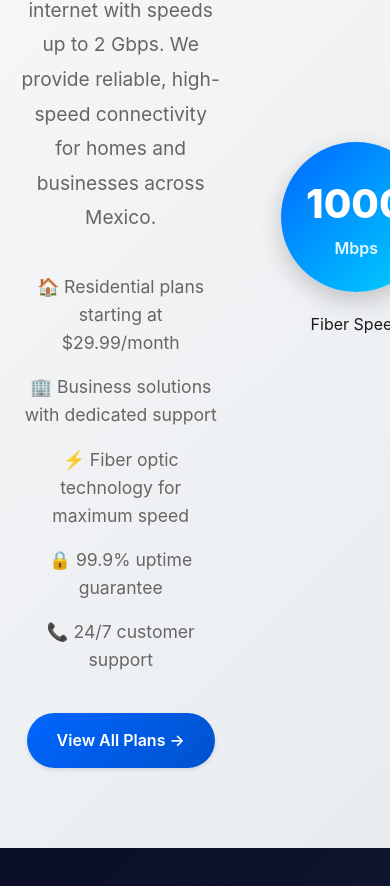
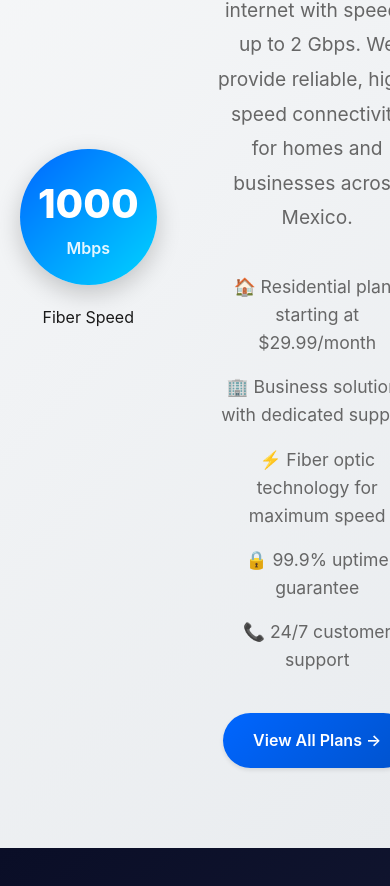
Before and after one commit to mateosi2536/my-final-project, a website built with Vite: page index.html in a window 390 px wide. Shown: the part 1029-1915 px from the top of the page. Built offline with nearby package versions, Linux system fonts and the light colour scheme.

Commit message:
Enhance responsive design in CSS for about section
Added styles to adjust the display of the about image on small mobile devices and modified dimensions of speed circles for better responsiveness. Updated font size for speed numbers to improve readability.

```diff
--- a/src/css/style.css
+++ b/src/css/style.css
@@ -541,17 +541,28 @@ main {
     text-align: center;
   }
 
+  .about-image {
+    order: -1; /* Mover arriba en móviles muy pequeños */
+  }
+
+  /* Móviles muy pequeños: ocultar el componente de velocidad */
+  @media (max-width: 480px) {
+    .about-image {
+      display: none;
+    }
+  }
+
   .about-text h2 {
     font-size: 2rem;
   }
 
   .speed-circle {
-    width: 120px;
-    height: 120px;
+    width: min(100px, 25vw);
+    height: min(100px, 25vw);
   }
 
   .speed-number {
-    font-size: 2rem;
+    font-size: 1.8rem;
   }
 }
 
@@ -623,8 +634,8 @@ main {
 }
 
 .speed-circle {
-  width: 150px;
-  height: 150px;
+  width: min(150px, 35vw);
+  height: min(150px, 35vw);
   border-radius: 50%;
   background: linear-gradient(135deg, var(--primary-color) 0%, var(--secondary-color) 100%);
   display: flex;
```
